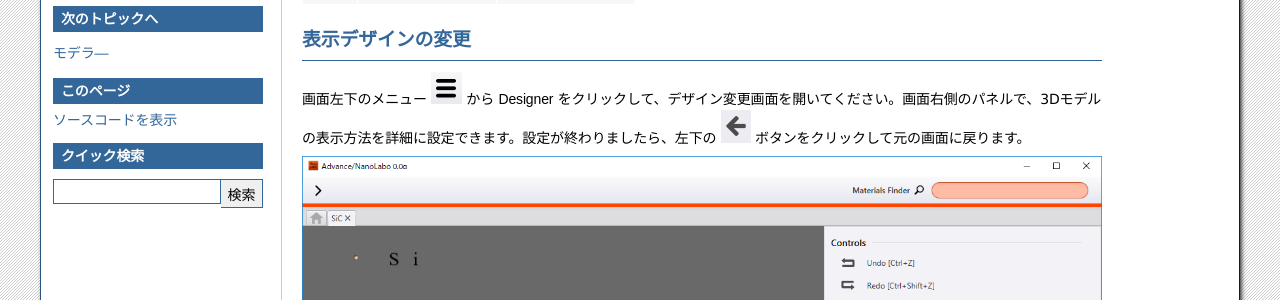
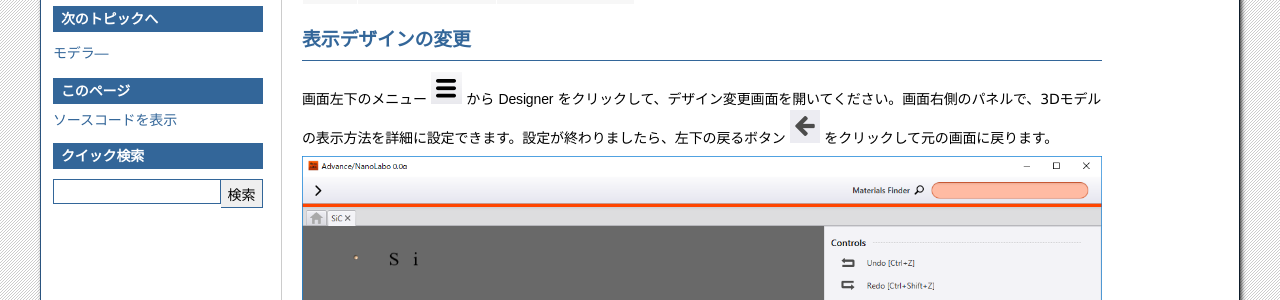
Before and after one commit to advancesoftcorp/nanolabo-doc, a Sphinx documentation site: the page built from docs/source/usage/atomsviewer.rst, in a window 1280 px wide. Shown: the part 309-609 px from the top of the page. Built offline with Sphinx 7.4.7, drawn with Linux system fonts in a browser that asks for light colours; formulas are drawn with MathJax 3.

Commit message:
modify text

```diff
--- a/docs/source/flow.rst
+++ b/docs/source/flow.rst
@@ -15,10 +15,10 @@
 
 3. 解析の方法（計算ソルバー）を選び、設定を行います。
 
-   （:doc:`→設定ファイルエディタ<usage/inputeditor>`）
+   （:doc:`→入力ファイルエディタ<usage/inputeditor>`）
 
 4. プロジェクトとして保存し、計算を実行します。
-    1つの構造情報ファイルに対し、計算の設定ファイル・出力ファイルをまとめて「プロジェクト」として管理します。
+    1つの構造情報ファイルに対し、計算の入力ファイル・出力ファイルをまとめて「プロジェクト」として管理します。
 
     （:doc:`→プロジェクト<usage/project>`  :doc:`→計算実行<usage/calculation>`）
 
--- a/docs/source/usage.rst
+++ b/docs/source/usage.rst
@@ -11,6 +11,6 @@
    プロジェクト<usage/project>
    原子構造ビューワー<usage/atomsviewer>
    モデラ―<usage/modeler>
-   設定ファイルエディタ<usage/inputeditor>
+   入力ファイルエディタ<usage/inputeditor>
    計算実行<usage/calculation>
    結果表示<usage/result>
--- a/docs/source/usage/atomsviewer.rst
+++ b/docs/source/usage/atomsviewer.rst
@@ -29,7 +29,7 @@
 表示デザインの変更
 =====================
 
-画面左下のメニュー |projectmenuicon| から :guilabel:`Designer` をクリックして、デザイン変更画面を開いてください。画面右側のパネルで、3Dモデルの表示方法を詳細に設定できます。設定が終わりましたら、左下の |back| ボタンをクリックして元の画面に戻ります。
+画面左下のメニュー |projectmenuicon| から :guilabel:`Designer` をクリックして、デザイン変更画面を開いてください。画面右側のパネルで、3Dモデルの表示方法を詳細に設定できます。設定が終わりましたら、左下の戻るボタン |back| をクリックして元の画面に戻ります。
 
 .. |projectmenuicon| image:: /img/projectmenuicon.png
 .. |back| image:: /img/back.png
```
